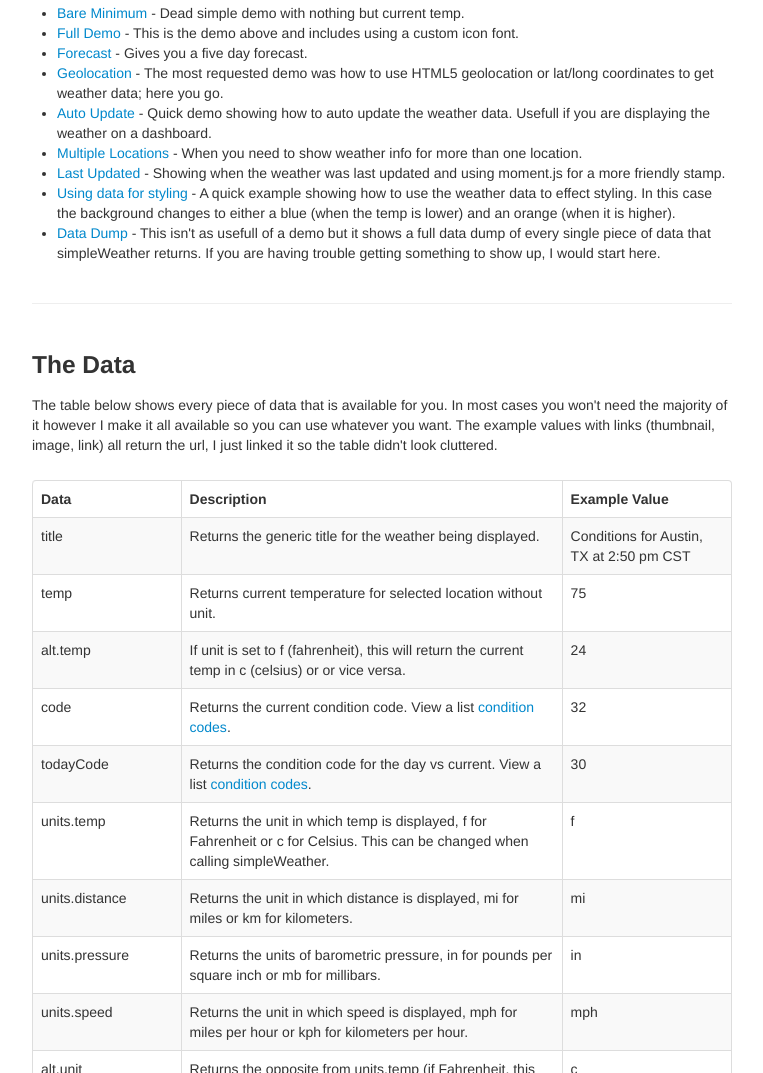
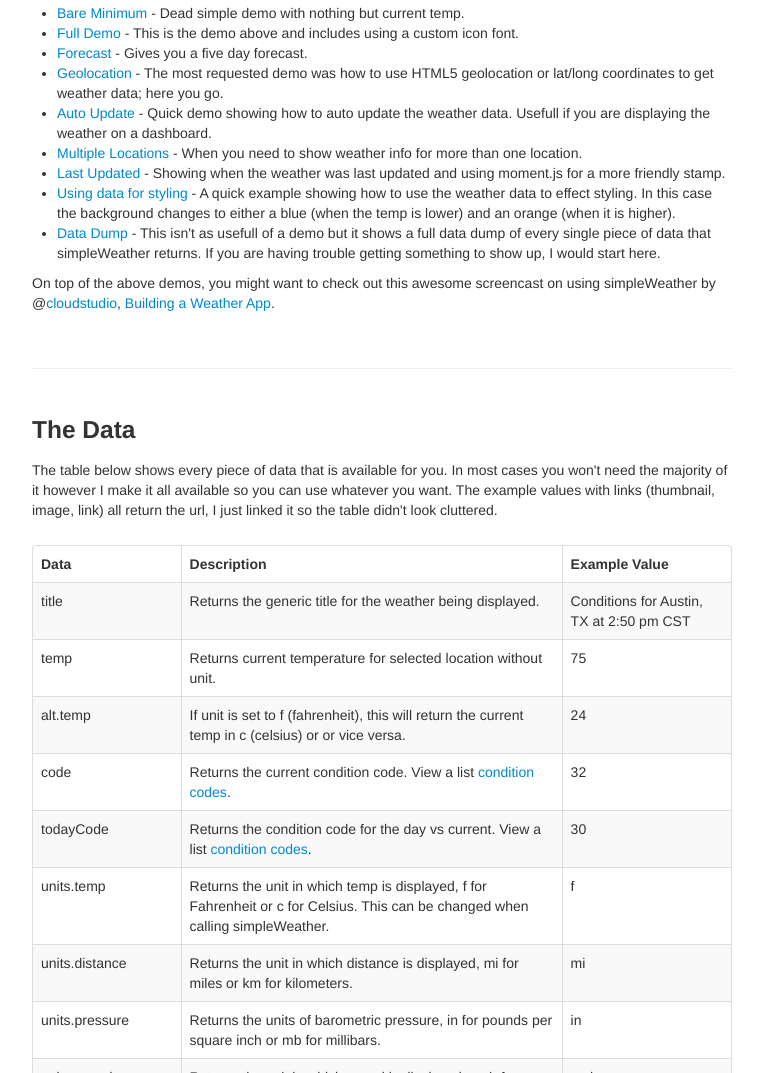
Before and after one commit to monkeecreate/jquery.simpleWeather, a plain HTML site: page index.html in a window 1280 px wide. Shown: the part 1158-2231 px from the top of the page, without its empty margins (258-1021 px from the left). Drawn offline with nearby package versions, Linux system fonts and the light colour scheme; a script that the page names is missing.

Commit message:
Adding screencast from cloudstudio.

```diff
--- a/index.html
+++ b/index.html
@@ -91,6 +91,8 @@
 					<li><a href="http://codepen.io/fleeting/pen/wzvAE">Using data for styling</a> - A quick example showing how to use the weather data to effect styling. In this case the background changes to either a blue (when the temp is lower) and an orange (when it is higher).</li>
 					<li><a href="http://codepen.io/fleeting/pen/yjhBK/">Data Dump</a> - This isn't as usefull of a demo but it shows a full data dump of every single piece of data that simpleWeather returns. If you are having trouble getting something to show up, I would start here.</li>
 				</ul>
+
+				<p>On top of the above demos, you might want to check out this awesome screencast on using simpleWeather by @<a href="https://twitter.com/cloudstudio">cloudstudio</a>, <a href="https://www.youtube.com/watch?v=lpLUx-0t7aE">Building a Weather App</a>.</p>
 			</div>
 		</div>
 		<hr>
```
